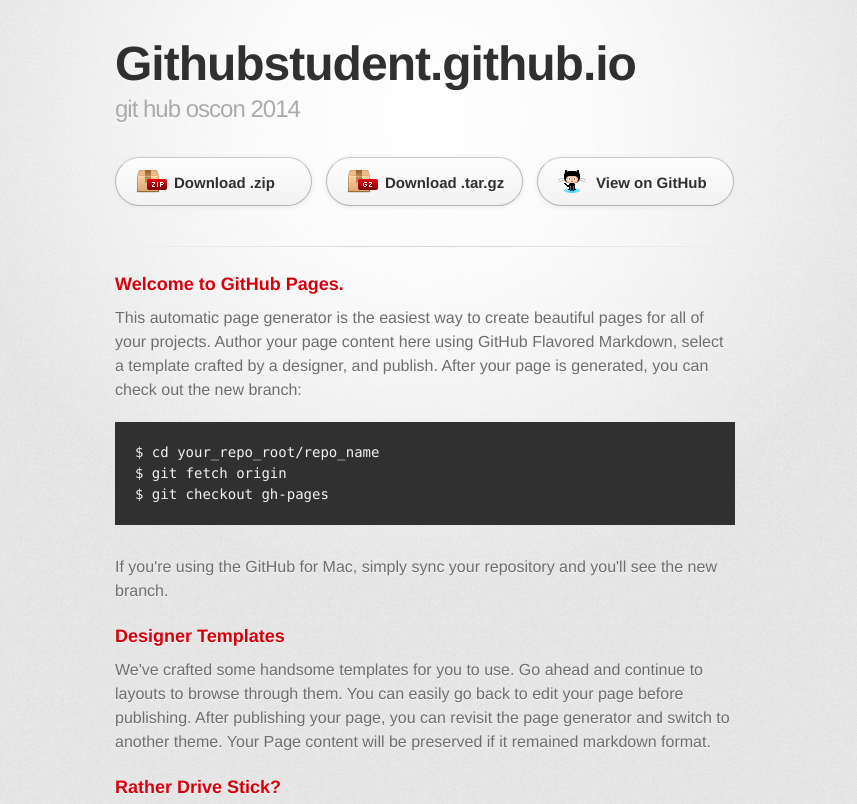
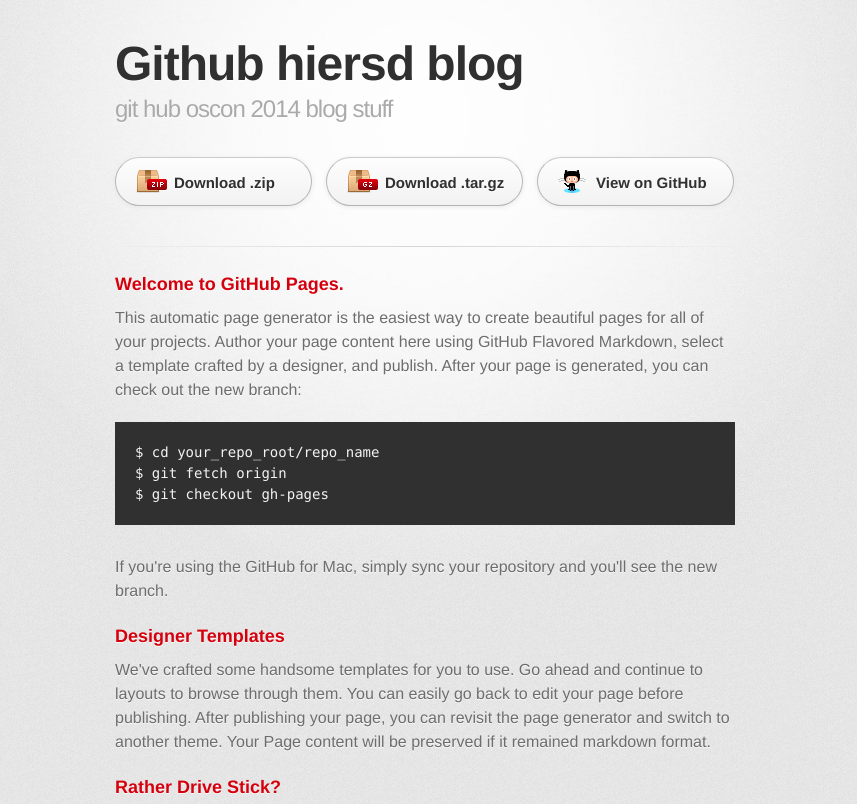
Before and after one commit to hiersd/githubstudent.github.io, a plain HTML site: page index.html in a window 1280 px wide. Shown: the top 804 px of the page, without its empty margins (215-1072 px from the left). Drawn offline with Linux system fonts and the light colour scheme; a web font is replaced by a local one.

Commit message:
improve wording in header

```diff
--- a/index.html
+++ b/index.html
@@ -18,8 +18,8 @@
       <div class="inner">
 
         <header>
-          <h1>Githubstudent.github.io</h1>
-          <h2>git hub oscon 2014</h2>
+          <h1>Github hiersd blog</h1>
+          <h2>git hub oscon 2014 blog stuff</h2>
         </header>
 
         <section id="downloads" class="clearfix">
```
